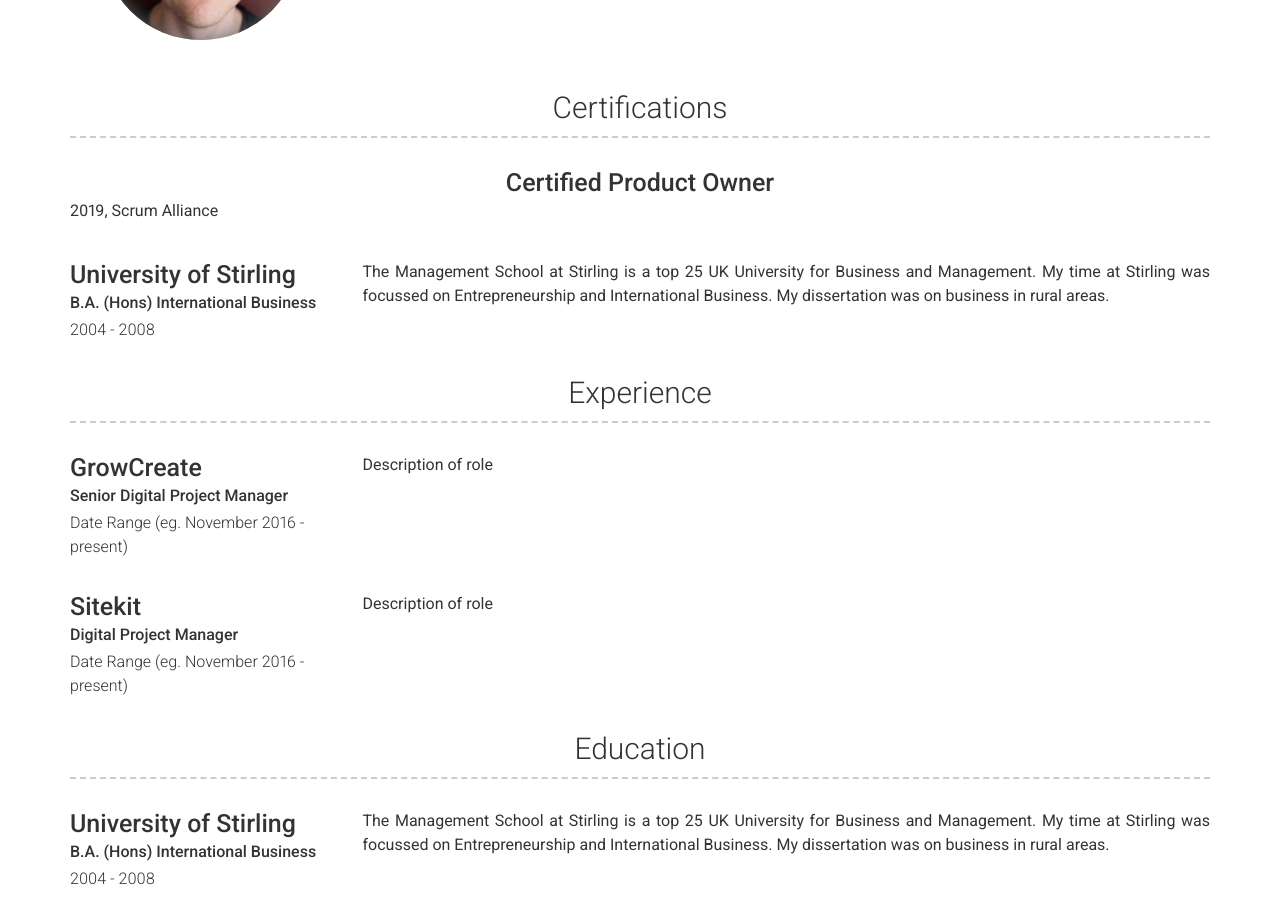
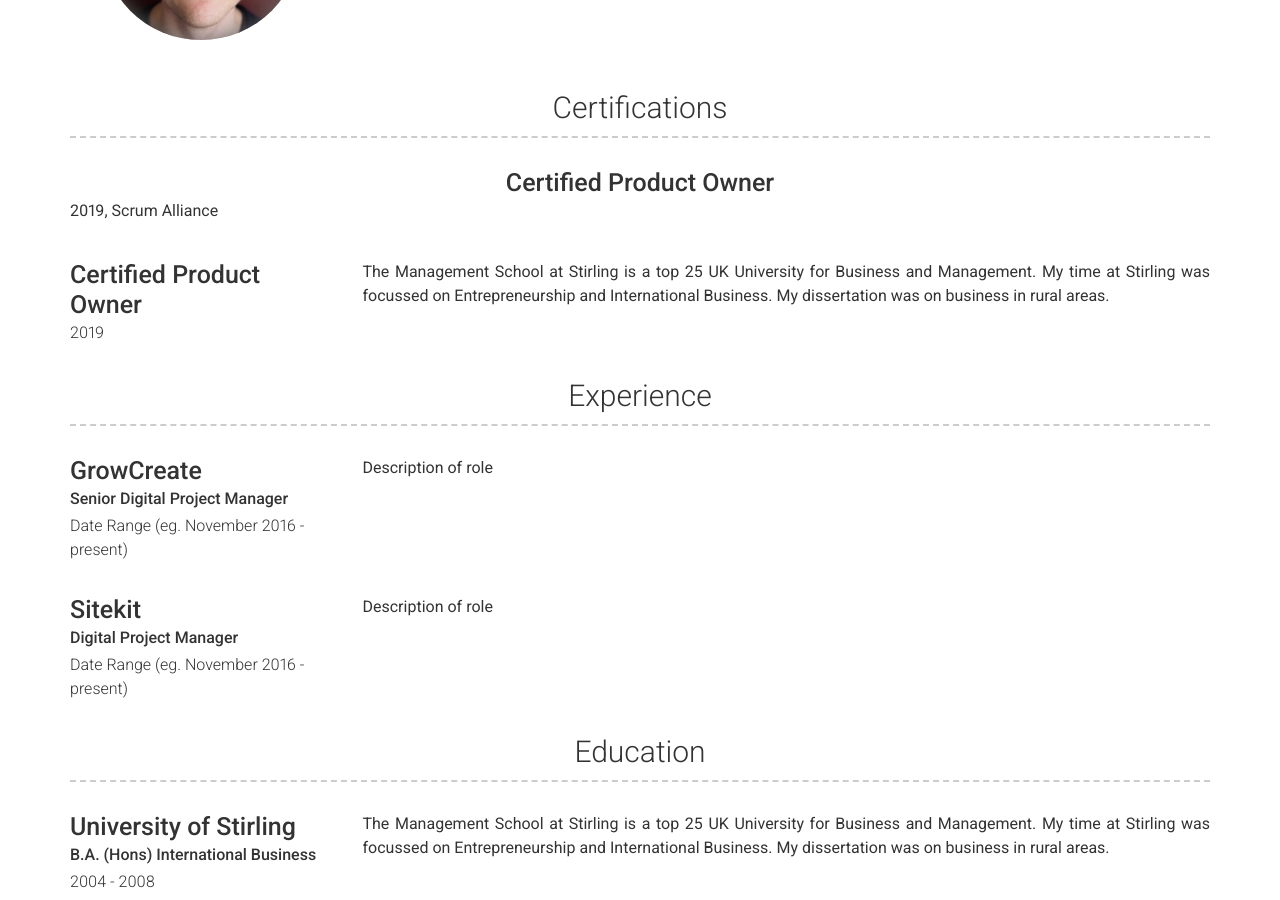
Before and after one commit to csgdavidson/Charlie-Davidson2, a Jekyll site: the page built from index.md, in a window 1280 px wide and 900 px high, scrolled down 439 px. Built offline with Jekyll 4.4.1, drawn with Linux system fonts in a browser that asks for light colours; nearby versions of some CDN libraries.

Commit message:
Update projects.yml

```diff
--- a/_data/projects.yml
+++ b/_data/projects.yml
@@ -6,8 +6,7 @@
 
 # Education Template
 - layout: left
-  name: University of Stirling
-  dates: 2004 - 2008
-  qualification: B.A. (Hons) International Business
+  name: Certified Product Owner
+  dates: 2019
   description:
      The Management School at Stirling is a top 25 UK University for Business and Management. My time at Stirling was focussed on Entrepreneurship and International Business. My dissertation was on business in rural areas.
```
